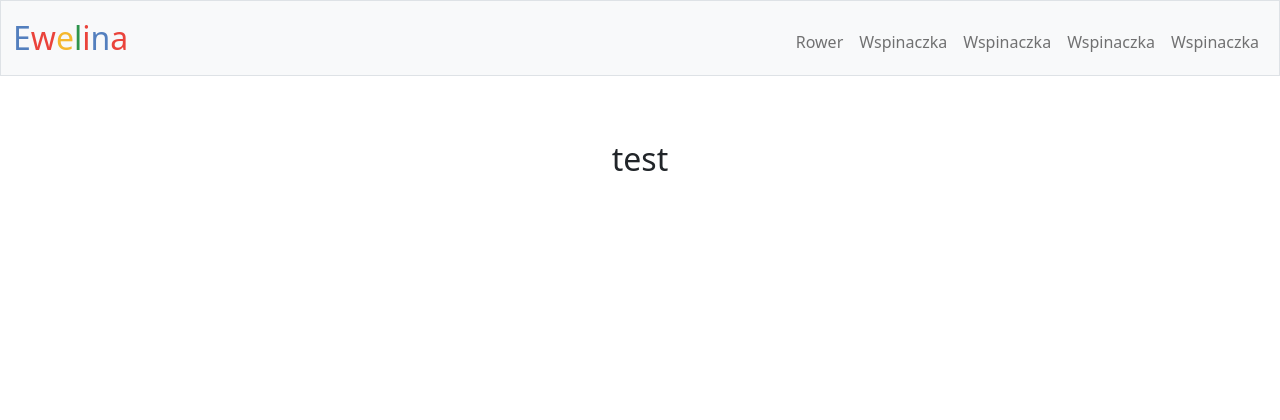
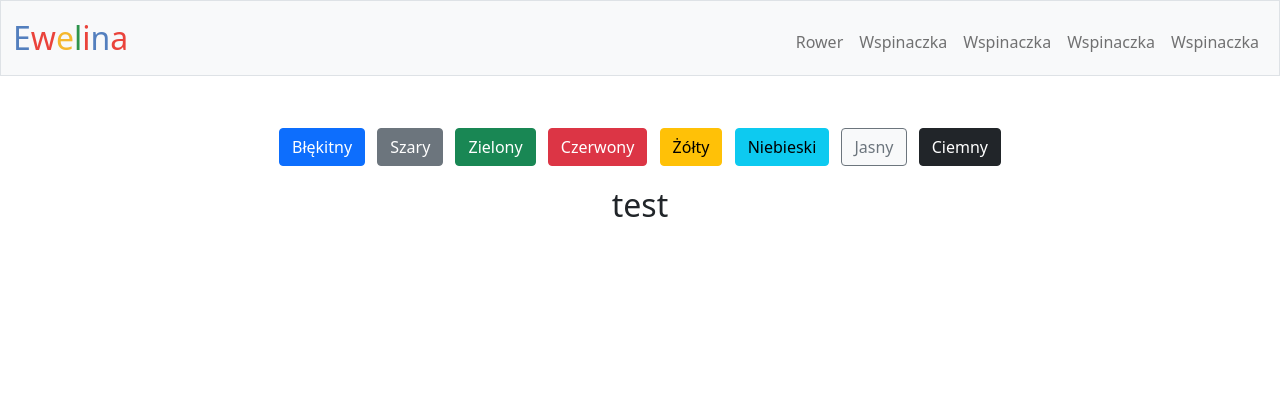
Before and after one commit to MightyDork/ProjAppWebUWMPC, a Flask app: page /history in a window 1280 px wide. Shown: the top 420 px of the page. Run offline with Flask 3, Linux system fonts and the light colour scheme.

Commit message:
update 4

```diff
--- a/lab1/app.py
+++ b/lab1/app.py
@@ -26,7 +26,7 @@ def after_request(response):
 
 
 
-@app.route("/")
+@app.route("/", methods=["GET", "POST"])
 def index():
     return render_template("index.html")
 
--- a/lab1/templates/index.html
+++ b/lab1/templates/index.html
@@ -5,5 +5,7 @@
 {% endblock %}
 
 {% block main %}
-    <p><h2>test</h2></p>
+    <div class="mt-5">
+        <p><h2>Lorem ipsum dolor sit amet, consectetur adipiscing elit, sed do eiusmod tempor incididunt ut labore et dolore magna aliqua. Ut enim ad minim veniam, quis nostrud exercitation ullamco laboris nisi ut aliquip ex ea commodo consequat. Duis aute irure dolor in reprehenderit in voluptate velit esse cillum dolore eu fugiat nulla pariatur. Excepteur sint occaecat cupidatat non proident, sunt in culpa qui officia deserunt mollit anim id est laborum</h2></p>
+    </div>
 {% endblock %}
--- a/lab1/templates/layout.html
+++ b/lab1/templates/layout.html
@@ -10,8 +10,7 @@
         <!-- http://getbootstrap.com/docs/5.1/ -->
         <link crossorigin="anonymous" href="https://cdn.jsdelivr.net/npm/bootstrap@5.1.3/dist/css/bootstrap.min.css" integrity="sha384-1BmE4kWBq78iYhFldvKuhfTAU6auU8tT94WrHftjDbrCEXSU1oBoqyl2QvZ6jIW3" rel="stylesheet">
         <script crossorigin="anonymous" src="https://cdn.jsdelivr.net/npm/bootstrap@5.1.3/dist/js/bootstrap.bundle.min.js" integrity="sha384-ka7Sk0Gln4gmtz2MlQnikT1wXgYsOg+OMhuP+IlRH9sENBO0LRn5q+8nbTov4+1p"></script>
-
-        <!-- https://favicon.io/emoji-favicons/money-bag/ -->
+        <script src="/JS/kolorujtlo.js" type="text/javascript"></script>
 
         <link href="/static/styles.css" rel="stylesheet">
 
@@ -46,7 +45,17 @@
             </header>
         {% endif %}
 
-        <main class="container-fluid py-5 text-center">
+        <main class="container-fluid py-5 text-center" id="main">
+            <form class="" method="post" name="kolory" id="kolory">
+                <input type="button" class="btn btn-primary m-1" value="Błękitny" onclick="changeBackground(1)">
+                <input type="button" class="btn btn-secondary m-1" value="Szary">
+                <input type="button" class="btn btn-success m-1" value="Zielony">
+                <input type="button" class="btn btn-danger m-1" value="Czerwony">
+                <input type="button" class="btn btn-warning m-1" value="Żółty">
+                <input type="button" class="btn btn-info m-1" value="Niebieski">
+                <input type="button" class="btn btn-light btn-outline-secondary m-1" value="Jasny">
+                <input type="button" class="btn btn-dark m-1" value="Ciemny">
+            </form>
             {% block main %}{% endblock %}
         </main>
 
```
Also changed, not shown: lab1/JS/kolorujtlo.js (added, +41 -0 lines).
